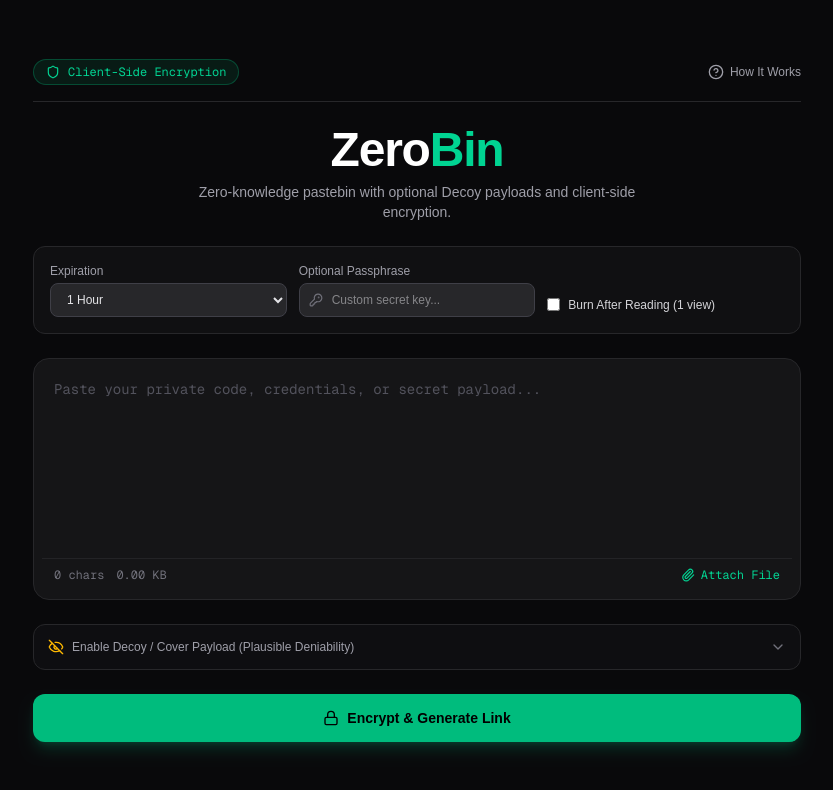
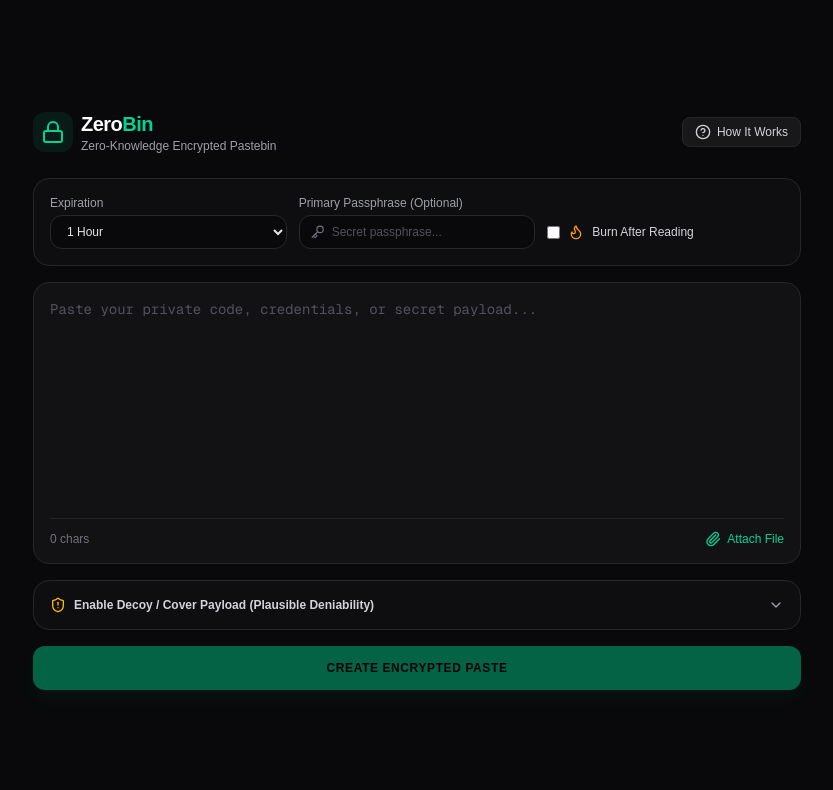
Before and after one commit to sachinsshastri7-boop/zero-bin, a Next.js app: page / in a window 1280 px wide. Shown: the top 790 px of the page, without its empty margins (223-1056 px from the left). Built offline with nearby package versions, Linux system fonts and the light colour scheme.

Commit message:
feat: add dedicated decoy passphrase field to creation page

```diff
--- a/src/app/page.tsx
+++ b/src/app/page.tsx
@@ -1,59 +1,57 @@
 "use client";
 
 import { useState } from "react";
-import ShareModal from "@/components/ShareModal";
-import HowItWorksModal from "@/components/HowItWorksModal";
 import {
   Lock,
-  Sparkles,
-  Shield,
-  HelpCircle,
-  KeyRound,
+  Flame,
+  Key,
   Paperclip,
-  X,
-  File,
-  EyeOff,
+  ShieldAlert,
   ChevronDown,
   ChevronUp,
+  HelpCircle,
+  Copy,
+  Check,
+  QrCode,
+  X,
 } from "lucide-react";
+import { QRCodeSVG } from "qrcode.react";
+import HowItWorksModal from "@/components/HowItWorksModal";
 
-interface AttachmentData {
+export default function Home() {
+  const [text, setText] = useState("");
+  const [ttl, setTtl] = useState("3600"); // 1 hour default
+  const [passphrase, setPassphrase] = useState("");
+  const [burnAfterRead, setBurnAfterRead] = useState(false);
+
+  // Attachment state
+  const [attachment, setAttachment] = useState<{
     name: string;
     type: string;
     data: string;
-}
-
-export default function Home() {
-  const [content, setContent] = useState("");
-  const [decoyContent, setDecoyContent] = useState("");
-  const [ttl, setTtl] = useState("3600");
-  const [burnAfterRead, setBurnAfterRead] = useState(false);
-  const [customPassword, setCustomPassword] = useState("");
-  const [decoyPassword, setDecoyPassword] = useState("");
-  const [attachment, setAttachment] = useState<AttachmentData | null>(null);
-  const [showDecoyOption, setShowDecoyOption] = useState(false);
-  const [loading, setLoading] = useState(false);
-  const [error, setError] = useState<string | null>(null);
-  const [showInfo, setShowInfo] = useState(false);
-
-  const [modalData, setModalData] = useState<{
-    shareUrl: string;
-    expiresAt: number;
-    burnAfterRead: boolean;
   } | null>(null);
 
-  const byteSize = new Blob([content]).size;
+  // Decoy state
+  const [showDecoy, setShowDecoy] = useState(false);
+  const [decoyText, setDecoyText] = useState("");
+  const [decoyPassphrase, setDecoyPassphrase] = useState("");
 
-  const handleFileSelect = (e: React.ChangeEvent<HTMLInputElement>) => {
+  // UI States
+  const [isSubmitting, setIsSubmitting] = useState(false);
+  const [createdUrl, setCreatedUrl] = useState<string | null>(null);
+  const [copied, setCopied] = useState(false);
+  const [showQr, setShowQr] = useState(false);
+  const [showHowItWorks, setShowHowItWorks] = useState(false);
+
+  const handleFileUpload = (e: React.ChangeEvent<HTMLInputElement>) => {
     const file = e.target.files?.[0];
     if (!file) return;
 
     if (file.size > 1024 * 1024) {
-      setError("Attachment size exceeds 1 MB limit.");
+      alert("File size exceeds 1 MB limit.");
       return;
     }
 
-    setError(null);
     const reader = new FileReader();
     reader.onload = () => {
       setAttachment({
@@ -65,12 +63,30 @@ export default function Home() {
     reader.readAsDataURL(file);
   };
 
-  const getCryptoKey = async (
-    passphrase: string,
-    saltStr: string = "zero-bin-salt-2026"
-  ): Promise<{ key: CryptoKey; rawKeyBuffer: ArrayBuffer }> => {
-    if (passphrase) {
+  const handleSubmit = async (e: React.FormEvent) => {
+    e.preventDefault();
+    if (!text.trim() && !attachment) return;
+
+    setIsSubmitting(true);
+
+    try {
+      const payload = {
+        real: {
+          text,
+          attachment,
+        },
+        decoy: decoyText ? { text: decoyText } : null,
+        decoyPassphrase: decoyPassphrase.trim() || null,
+      };
+
+      const payloadString = JSON.stringify(payload);
       const enc = new TextEncoder();
+
+      let keyBase64 = "";
+      let cryptoKey: CryptoKey;
+
+      if (passphrase.trim()) {
+        // Derive key from primary passphrase
         const keyMaterial = await crypto.subtle.importKey(
           "raw",
           enc.encode(passphrase),
@@ -79,8 +95,8 @@ export default function Home() {
           ["deriveKey"]
         );
 
-      const salt = enc.encode(saltStr);
-      const derivedKey = await crypto.subtle.deriveKey(
+        const salt = enc.encode("zero-bin-salt-2026");
+        cryptoKey = await crypto.subtle.deriveKey(
           {
             name: "PBKDF2",
             salt,
@@ -92,135 +108,109 @@ export default function Home() {
           true,
           ["encrypt", "decrypt"]
         );
-
-      const rawExported = await crypto.subtle.exportKey("raw", derivedKey);
-      return { key: derivedKey, rawKeyBuffer: rawExported };
       } else {
-      const key = await crypto.subtle.generateKey(
+        // Generate random key
+        cryptoKey = await crypto.subtle.generateKey(
           { name: "AES-GCM", length: 256 },
           true,
           ["encrypt", "decrypt"]
         );
-      const rawExported = await crypto.subtle.exportKey("raw", key);
-      return { key, rawKeyBuffer: rawExported };
-    }
-  };
-
-  const handleEncryptAndShare = async () => {
-    if (!content.trim() && !attachment) {
-      setError("Please enter text or attach a file to encrypt.");
-      return;
+        const exported = await crypto.subtle.exportKey("raw", cryptoKey);
+        keyBase64 = btoa(String.fromCharCode(...new Uint8Array(exported)));
       }
 
-    if (showDecoyOption && !decoyContent.trim()) {
-      setError("Please enter decoy text or disable the decoy feature.");
-      return;
-    }
+      // Generate 12-byte IV
+      const iv = crypto.getRandomValues(new Uint8Array(12));
+      const ivBase64 = btoa(String.fromCharCode(...iv));
 
-    setLoading(true);
-    setError(null);
-
-    try {
-      const { key, rawKeyBuffer } = await getCryptoKey(customPassword);
-
-      // Package real payload and optional decoy payload
-      const payloadObject = {
-        real: {
-          text: content,
-          attachment: attachment || null,
-        },
-        decoy: showDecoyOption
-          ? {
-              text: decoyContent,
-              hasDecoy: true,
-            }
-          : null,
-      };
-
-      const iv = crypto.getRandomValues(new Uint8Array(12));
-      const encodedContent = new TextEncoder().encode(
-        JSON.stringify(payloadObject)
+      // Encrypt payload
+      const encryptedBuffer = await crypto.subtle.encrypt(
+        { name: "AES-GCM", iv },
+        cryptoKey,
+        enc.encode(payloadString)
+      );
+      const ciphertextBase64 = btoa(
+        String.fromCharCode(...new Uint8Array(encryptedBuffer))
       );
 
-      const encryptedBuffer = await crypto.subtle.encrypt(
-        { name: "AES-GCM", iv },
-        key,
-        encodedContent
-      );
-
-      const ciphertext = btoa(
-        String.fromCharCode(...new Uint8Array(encryptedBuffer))
-      );
-      const ivBase64 = btoa(String.fromCharCode(...iv));
-      const keyBase64 = btoa(
-        String.fromCharCode(...new Uint8Array(rawKeyBuffer))
-      );
-
+      // Save to API
       const res = await fetch("/api/pastes", {
         method: "POST",
         headers: { "Content-Type": "application/json" },
         body: JSON.stringify({
-          ciphertext,
+          ciphertext: ciphertextBase64,
           iv: ivBase64,
+          ttl: parseInt(ttl),
           burnAfterRead,
-          ttlSeconds: Number(ttl),
         }),
       });
 
-      const data = await res.json();
-      if (!res.ok) throw new Error(data.error || "Failed to save paste.");
+      if (!res.ok) throw new Error("Failed to store paste.");
 
-      const isProtected = customPassword.trim().length > 0 ? ":pwd" : "";
-      const shareableUrl = `${window.location.origin}/v/${data.id}#${keyBase64}${isProtected}`;
+      const { id } = await res.json();
+      const hashFragment = passphrase.trim() ? `${keyBase64}:pwd` : keyBase64;
+      const fullUrl = `${window.location.origin}/v/${id}#${hashFragment}`;
 
-      setModalData({
-        shareUrl: shareableUrl,
-        expiresAt: data.expiresAt,
-        burnAfterRead,
-      });
-    } catch (err: any) {
-      setError(err.message || "An unexpected error occurred.");
+      setCreatedUrl(fullUrl);
+    } catch (err) {
+      console.error(err);
+      alert("Error creating encrypted paste.");
     } finally {
-      setLoading(false);
+      setIsSubmitting(false);
     }
+  };
+
+  const copyUrl = async () => {
+    if (!createdUrl) return;
+    await navigator.clipboard.writeText(createdUrl);
+    setCopied(true);
+    setTimeout(() => setCopied(false), 2000);
   };
 
   return (
     <main className="min-h-screen bg-zinc-950 text-zinc-100 flex flex-col items-center justify-center p-4">
+      {showHowItWorks && (
+        <HowItWorksModal onClose={() => setShowHowItWorks(false)} />
+      )}
+
       <div className="w-full max-w-3xl space-y-6">
-        {/* Top Bar */}
-        <div className="flex items-center justify-between border-b border-zinc-800 pb-4">
-          <div className="inline-flex items-center gap-2 px-3 py-1 rounded-full border border-emerald-500/30 bg-emerald-500/10 text-emerald-400 text-xs font-mono">
-            <Shield className="h-3.5 w-3.5" /> Client-Side Encryption
+        {/* Header */}
+        <div className="flex items-center justify-between">
+          <div className="flex items-center gap-2">
+            <div className="rounded-xl bg-emerald-500/10 p-2 text-emerald-400">
+              <Lock className="h-6 w-6" />
             </div>
+            <div>
+              <h1 className="text-xl font-bold tracking-tight text-white">
+                Zero<span className="text-emerald-400">Bin</span>
+              </h1>
+              <p className="text-xs text-zinc-400">
+                Zero-Knowledge Encrypted Pastebin
+              </p>
+            </div>
+          </div>
+
           <button
-            onClick={() => setShowInfo(true)}
-            className="flex items-center gap-1.5 text-xs text-zinc-400 hover:text-emerald-400 transition"
+            onClick={() => setShowHowItWorks(true)}
+            className="flex items-center gap-1.5 rounded-lg border border-zinc-800 bg-zinc-900 px-3 py-1.5 text-xs font-medium text-zinc-300 hover:border-emerald-500/30 hover:text-emerald-400 transition"
           >
             <HelpCircle className="h-4 w-4" /> How It Works
           </button>
         </div>
 
-        {/* Header */}
-        <div className="text-center space-y-2">
-          <h1 className="text-4xl font-extrabold tracking-tight text-white sm:text-5xl">
-            Zero<span className="text-emerald-400">Bin</span>
-          </h1>
-          <p className="text-sm text-zinc-400 max-w-md mx-auto">
-            Zero-knowledge pastebin with optional Decoy payloads and client-side encryption.
-          </p>
-        </div>
-
-        {/* Main Settings Bar */}
-        <div className="grid grid-cols-1 sm:grid-cols-3 gap-3 p-4 rounded-xl border border-zinc-800 bg-zinc-900/50">
+        {/* Creation Form */}
+        {!createdUrl ? (
+          <form onSubmit={handleSubmit} className="space-y-4">
+            {/* Options Bar */}
+            <div className="grid grid-cols-1 sm:grid-cols-3 gap-3 p-4 rounded-2xl border border-zinc-800 bg-zinc-900/40">
               <div>
-            <label className="text-xs text-zinc-400 font-medium block mb-1">
+                <label className="text-xs font-medium text-zinc-400 block mb-1">
                   Expiration
                 </label>
                 <select
                   value={ttl}
                   onChange={(e) => setTtl(e.target.value)}
-              className="w-full bg-zinc-800 text-zinc-200 text-xs rounded-lg px-3 py-2 border border-zinc-700 focus:outline-none focus:border-emerald-500"
+                  className="w-full rounded-xl border border-zinc-800 bg-zinc-950 px-3 py-2 text-xs text-zinc-200 focus:border-emerald-500/50 focus:outline-none"
                 >
                   <option value="300">5 Minutes</option>
                   <option value="3600">1 Hour</option>
@@ -230,146 +220,172 @@ export default function Home() {
               </div>
 
               <div>
-            <label className="text-xs text-zinc-400 font-medium block mb-1">
-              Optional Passphrase
+                <label className="text-xs font-medium text-zinc-400 block mb-1">
+                  Primary Passphrase (Optional)
                 </label>
                 <div className="relative">
+                  <Key className="absolute left-3 top-2.5 h-3.5 w-3.5 text-zinc-500" />
                   <input
                     type="password"
-                placeholder="Custom secret key..."
-                value={customPassword}
-                onChange={(e) => setCustomPassword(e.target.value)}
-                className="w-full bg-zinc-800 text-zinc-200 text-xs rounded-lg pl-8 pr-3 py-2 border border-zinc-700 focus:outline-none focus:border-emerald-500"
+                    placeholder="Secret passphrase..."
+                    value={passphrase}
+                    onChange={(e) => setPassphrase(e.target.value)}
+                    className="w-full rounded-xl border border-zinc-800 bg-zinc-950 pl-8 pr-3 py-2 text-xs text-zinc-200 placeholder-zinc-600 focus:border-emerald-500/50 focus:outline-none"
                   />
-              <KeyRound className="h-3.5 w-3.5 text-zinc-500 absolute left-2.5 top-2.5" />
                 </div>
               </div>
 
-          <div className="flex items-end pb-1">
-            <label className="flex items-center gap-2 cursor-pointer text-xs text-zinc-300">
+              <div className="flex items-center pt-5">
+                <label className="flex items-center gap-2 cursor-pointer text-xs text-zinc-300 select-none">
                   <input
                     type="checkbox"
                     checked={burnAfterRead}
                     onChange={(e) => setBurnAfterRead(e.target.checked)}
-                className="rounded border-zinc-700 bg-zinc-800 text-emerald-500 focus:ring-emerald-500/20"
+                    className="rounded border-zinc-700 bg-zinc-950 text-emerald-500 focus:ring-emerald-500/20"
                   />
-              Burn After Reading (1 view)
+                  <Flame className="h-4 w-4 text-amber-500" /> Burn After Reading
                 </label>
               </div>
             </div>
 
-        {/* Primary Secret Payload Box */}
-        <div className="relative rounded-2xl border border-zinc-800 bg-zinc-900/80 p-2 transition focus-within:border-emerald-500/50">
+            {/* Editor Box */}
+            <div className="relative rounded-2xl border border-zinc-800 bg-zinc-900/60 p-4 space-y-3">
               <textarea
-            rows={8}
-            value={content}
-            onChange={(e) => setContent(e.target.value)}
+                rows={10}
                 placeholder="Paste your private code, credentials, or secret payload..."
-            className="w-full resize-none bg-transparent p-3 font-mono text-sm text-zinc-200 placeholder-zinc-600 focus:outline-none"
+                value={text}
+                onChange={(e) => setText(e.target.value)}
+                className="w-full resize-none bg-transparent font-mono text-sm text-zinc-100 placeholder-zinc-600 focus:outline-none"
               />
 
-          {/* Attachment Preview Badge */}
-          {attachment && (
-            <div className="mx-3 mb-2 flex items-center justify-between rounded-lg border border-emerald-500/30 bg-emerald-500/10 px-3 py-1.5 text-xs text-emerald-400">
-              <div className="flex items-center gap-2 truncate">
-                <File className="h-4 w-4 shrink-0" />
-                <span className="truncate font-mono">{attachment.name}</span>
-              </div>
-              <button
-                onClick={() => setAttachment(null)}
-                className="rounded p-0.5 hover:bg-emerald-500/20 text-emerald-300"
-              >
-                <X className="h-4 w-4" />
-              </button>
-            </div>
-          )}
-
-          {/* Footer Bar */}
-          <div className="flex items-center justify-between border-t border-zinc-800/80 px-3 py-2 text-xs text-zinc-500 font-mono">
-            <div className="flex items-center gap-3">
-              <span>{content.length} chars</span>
-              <span>{(byteSize / 1024).toFixed(2)} KB</span>
-            </div>
-
-            <label className="flex items-center gap-1.5 cursor-pointer text-emerald-400 hover:text-emerald-300 transition">
-              <Paperclip className="h-3.5 w-3.5" />
-              <span>Attach File</span>
+              <div className="flex items-center justify-between pt-3 border-t border-zinc-800/80 text-xs text-zinc-500">
+                <span>{text.length} chars</span>
+                <label className="flex items-center gap-1.5 cursor-pointer text-emerald-400 hover:text-emerald-300 transition font-medium">
+                  <Paperclip className="h-4 w-4" />
+                  {attachment ? attachment.name : "Attach File"}
                   <input
                     type="file"
-                onChange={handleFileSelect}
+                    onChange={handleFileUpload}
                     className="hidden"
                   />
                 </label>
               </div>
             </div>
 
-        {/* Decoy / Duress Payload Accordion */}
-        <div className="rounded-xl border border-zinc-800 bg-zinc-900/40 overflow-hidden">
+            {/* Plausible Deniability Container */}
+            <div className="rounded-2xl border border-zinc-800 bg-zinc-900/40 overflow-hidden">
               <button
-            onClick={() => setShowDecoyOption(!showDecoyOption)}
-            className="w-full flex items-center justify-between p-3.5 text-xs font-medium text-zinc-400 hover:text-zinc-200 hover:bg-zinc-800/30 transition"
+                type="button"
+                onClick={() => setShowDecoy(!showDecoy)}
+                className="w-full flex items-center justify-between p-4 text-left text-xs font-semibold text-zinc-300 hover:bg-zinc-800/40 transition"
               >
-            <span className="flex items-center gap-2">
-              <EyeOff className="h-4 w-4 text-amber-400" /> Enable Decoy / Cover Payload (Plausible Deniability)
-            </span>
-            {showDecoyOption ? (
-              <ChevronUp className="h-4 w-4 text-zinc-500" />
+                <div className="flex items-center gap-2">
+                  <ShieldAlert className="h-4 w-4 text-amber-400" />
+                  Enable Decoy / Cover Payload (Plausible Deniability)
+                </div>
+                {showDecoy ? (
+                  <ChevronUp className="h-4 w-4 text-zinc-400" />
                 ) : (
-              <ChevronDown className="h-4 w-4 text-zinc-500" />
+                  <ChevronDown className="h-4 w-4 text-zinc-400" />
                 )}
               </button>
 
-          {showDecoyOption && (
-            <div className="p-4 border-t border-zinc-800 space-y-3 bg-zinc-950/40">
-              <p className="text-xs text-zinc-400">
-                Enter innocent cover text below. If someone asks for your secret, you can show this harmless cover payload instead.
+              {showDecoy && (
+                <div className="p-4 pt-0 space-y-3">
+                  <p className="text-[11px] text-zinc-400">
+                    Enter innocent cover text and an optional decoy passphrase. If forced to reveal your secret under coercion, handing over the decoy passphrase reveals this cover message instead.
                   </p>
+
                   <textarea
                     rows={4}
-                value={decoyContent}
-                onChange={(e) => setDecoyContent(e.target.value)}
                     placeholder="Innocent cover message (e.g. standard API docs or grocery list)..."
-                className="w-full resize-none rounded-lg border border-zinc-800 bg-zinc-900/80 p-3 font-mono text-xs text-zinc-300 placeholder-zinc-600 focus:border-amber-500/50 focus:outline-none"
+                    value={decoyText}
+                    onChange={(e) => setDecoyText(e.target.value)}
+                    className="w-full rounded-xl border border-zinc-800 bg-zinc-950 p-3 text-xs font-mono text-zinc-200 placeholder-zinc-600 focus:border-amber-500/50 focus:outline-none resize-none"
                   />
+
+                  <div>
+                    <label className="text-[11px] font-medium text-zinc-400 block mb-1">
+                      Decoy Passphrase (Coercion Trigger)
+                    </label>
+                    <input
+                      type="password"
+                      placeholder="Separate decoy passphrase (e.g. decoy123)..."
+                      value={decoyPassphrase}
+                      onChange={(e) => setDecoyPassphrase(e.target.value)}
+                      className="w-full rounded-xl border border-zinc-800 bg-zinc-950 px-3 py-2 text-xs font-mono text-zinc-200 placeholder-zinc-600 focus:border-amber-500/50 focus:outline-none"
+                    />
+                  </div>
                 </div>
               )}
             </div>
 
-        {error && (
-          <div className="p-3 rounded-lg border border-red-500/30 bg-red-500/10 text-red-400 text-xs text-center">
-            {error}
+            {/* Submit Button */}
+            <button
+              type="submit"
+              disabled={isSubmitting || (!text.trim() && !attachment)}
+              className="w-full py-3.5 rounded-xl bg-emerald-500 hover:bg-emerald-400 text-black font-semibold text-xs uppercase tracking-wider transition shadow-lg shadow-emerald-500/10 disabled:opacity-50 disabled:cursor-not-allowed"
+            >
+              {isSubmitting ? "Encrypting Client-Side..." : "Create Encrypted Paste"}
+            </button>
+          </form>
+        ) : (
+          /* Share Link Output Screen */
+          <div className="rounded-2xl border border-emerald-500/30 bg-zinc-900/60 p-6 space-y-6 text-center">
+            <div className="space-y-2">
+              <div className="inline-flex p-3 rounded-full bg-emerald-500/10 text-emerald-400">
+                <Check className="h-6 w-6" />
+              </div>
+              <h2 className="text-xl font-bold text-white">Paste Encrypted & Stored</h2>
+              <p className="text-xs text-zinc-400">
+                The decryption key is strictly contained within the link URL hash fragment.
+              </p>
+            </div>
+
+            <div className="flex items-center gap-2 p-2 rounded-xl border border-zinc-800 bg-zinc-950">
+              <input
+                type="text"
+                readOnly
+                value={createdUrl}
+                className="w-full bg-transparent px-2 font-mono text-xs text-emerald-400 focus:outline-none truncate"
+              />
+              <button
+                onClick={copyUrl}
+                className="flex items-center gap-1 shrink-0 rounded-lg bg-emerald-500 px-3 py-1.5 text-xs font-semibold text-black hover:bg-emerald-400 transition"
+              >
+                {copied ? <Check className="h-3.5 w-3.5" /> : <Copy className="h-3.5 w-3.5" />}
+                {copied ? "Copied" : "Copy"}
+              </button>
+              <button
+                onClick={() => setShowQr(!showQr)}
+                className="p-1.5 rounded-lg border border-zinc-800 text-zinc-400 hover:bg-zinc-800 hover:text-white transition"
+              >
+                <QrCode className="h-4 w-4" />
+              </button>
+            </div>
+
+            {showQr && (
+              <div className="flex flex-col items-center justify-center p-4 bg-white rounded-xl w-fit mx-auto">
+                <QRCodeSVG value={createdUrl} size={160} />
               </div>
             )}
 
             <button
-          onClick={handleEncryptAndShare}
-          disabled={loading}
-          className="w-full flex items-center justify-center gap-2 py-3.5 px-6 rounded-xl bg-emerald-500 hover:bg-emerald-400 text-black font-semibold text-sm transition shadow-lg shadow-emerald-500/20 disabled:opacity-50"
+              onClick={() => {
+                setCreatedUrl(null);
+                setText("");
+                setDecoyText("");
+                setDecoyPassphrase("");
+                setPassphrase("");
+                setAttachment(null);
+              }}
+              className="text-xs text-zinc-400 hover:text-white underline"
             >
-          {loading ? (
-            <Sparkles className="h-4 w-4 animate-spin" />
-          ) : (
-            <Lock className="h-4 w-4" />
-          )}
-          {loading ? "Encrypting Payload..." : "Encrypt & Generate Link"}
+              Create Another Paste
             </button>
           </div>
-
-      {modalData && (
-        <ShareModal
-          shareUrl={modalData.shareUrl}
-          expiresAt={modalData.expiresAt}
-          burnAfterRead={modalData.burnAfterRead}
-          onClose={() => {
-            setModalData(null);
-            setContent("");
-            setDecoyContent("");
-            setAttachment(null);
-          }}
-        />
         )}
-
-      {showInfo && <HowItWorksModal onClose={() => setShowInfo(false)} />}
+      </div>
     </main>
   );
 }
```
Lines whose indentation alone changed are shown as unchanged.
